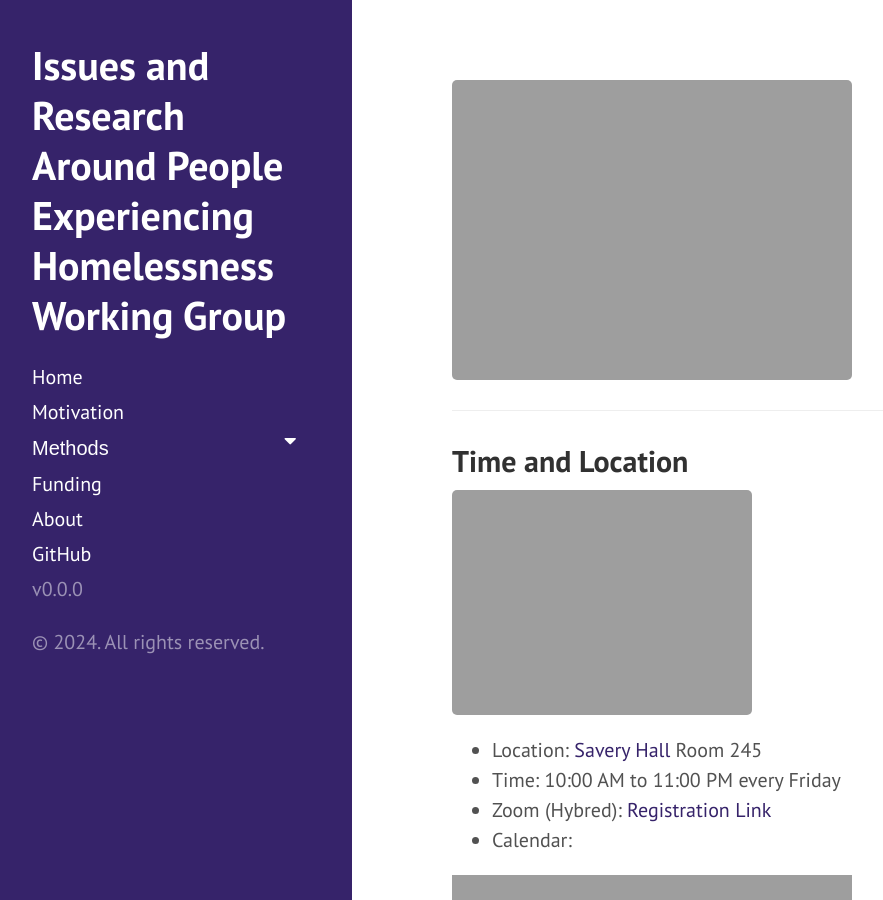
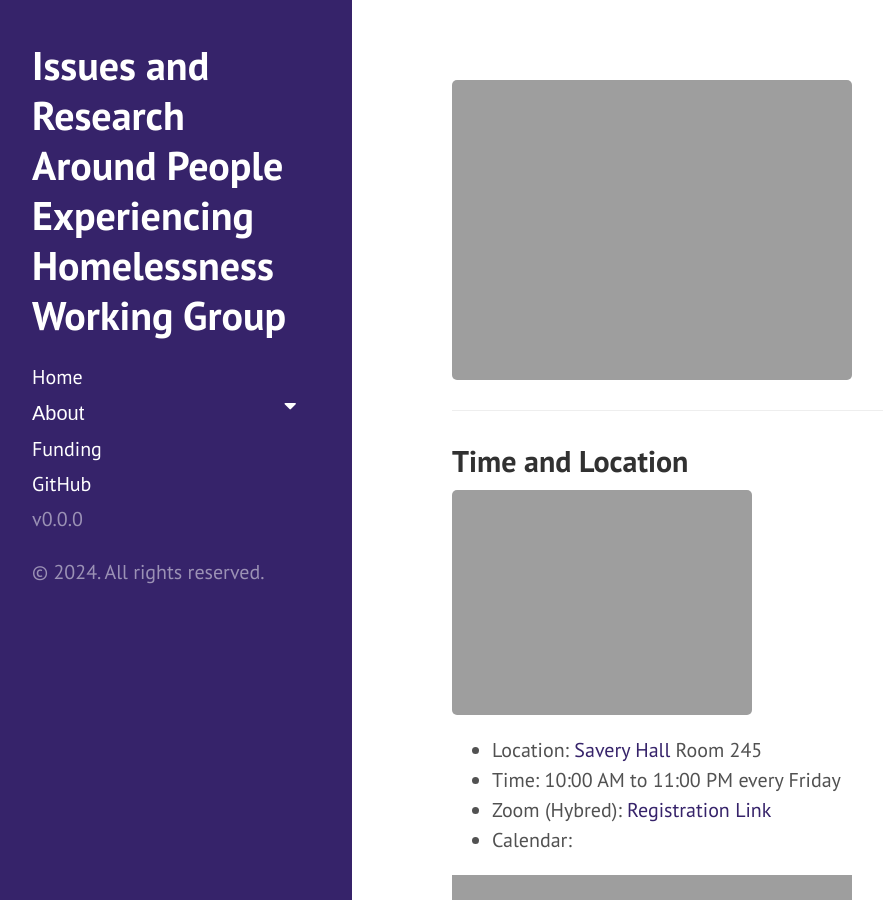
Before and after one commit to SSDALab/kcpehworkinggroup, a Jekyll site: the page built from index.md, in a window 1280 px wide and 900 px high. Shown: the whole window, without its empty margins (8-891 px from the left). Built offline with Jekyll 4.4.1, drawn with Linux system fonts in a browser that asks for light colours; the list of posts is cut into pages by our own code; grey boxes are pictures that could not be loaded.

Commit message:
Update sidebar.html

```diff
--- a/_includes/sidebar.html
+++ b/_includes/sidebar.html
@@ -13,19 +13,17 @@
     <nav class="sidebar-nav">
 
       <a class="sidebar-nav-item{% if page.url == site.baseurl %} active{% endif %}" href="{{ site.baseurl }}">Home</a>
-      <a class="sidebar-nav-item {% if page.url == node.url %} active{% endif %}" href="{{ '/motivation' | prepend: site.baseurl }}">Motivation</a>
 
       <!-- An example of a section with drop-down menu -->
-      <button class="dropdown-btn">Methods
+      <button class="dropdown-btn">About
           <i class="fa fa-caret-down"></i>
       </button>
       <div class="dropdown-container">
-          <a href="{{ '/method1' | prepend: site.baseurl }}">Method 1</a><br/>
-          <a href="{{ '/method2' | prepend: site.baseurl }}">Method 2</a>
+          <a href="{{ '/about' | prepend: site.baseurl }}">Members</a><br/>
+          <a href="{{ '/projects' | prepend: site.baseurl }}">Projects</a>
       </div>
 
       <a class="sidebar-nav-item {% if page.url == node.url %} active{% endif %}" href="{{ '/funding' | prepend: site.baseurl }}">Funding</a>
-      <a class="sidebar-nav-item {% if page.url == node.url %} active{% endif %}" href="{{ '/about' | prepend: site.baseurl }}">About</a>
 
       <script>
 /* Loop through all dropdown buttons to toggle between hiding and showing its dropdown content - This allows the user to have multiple dropdowns without any conflict */
```
